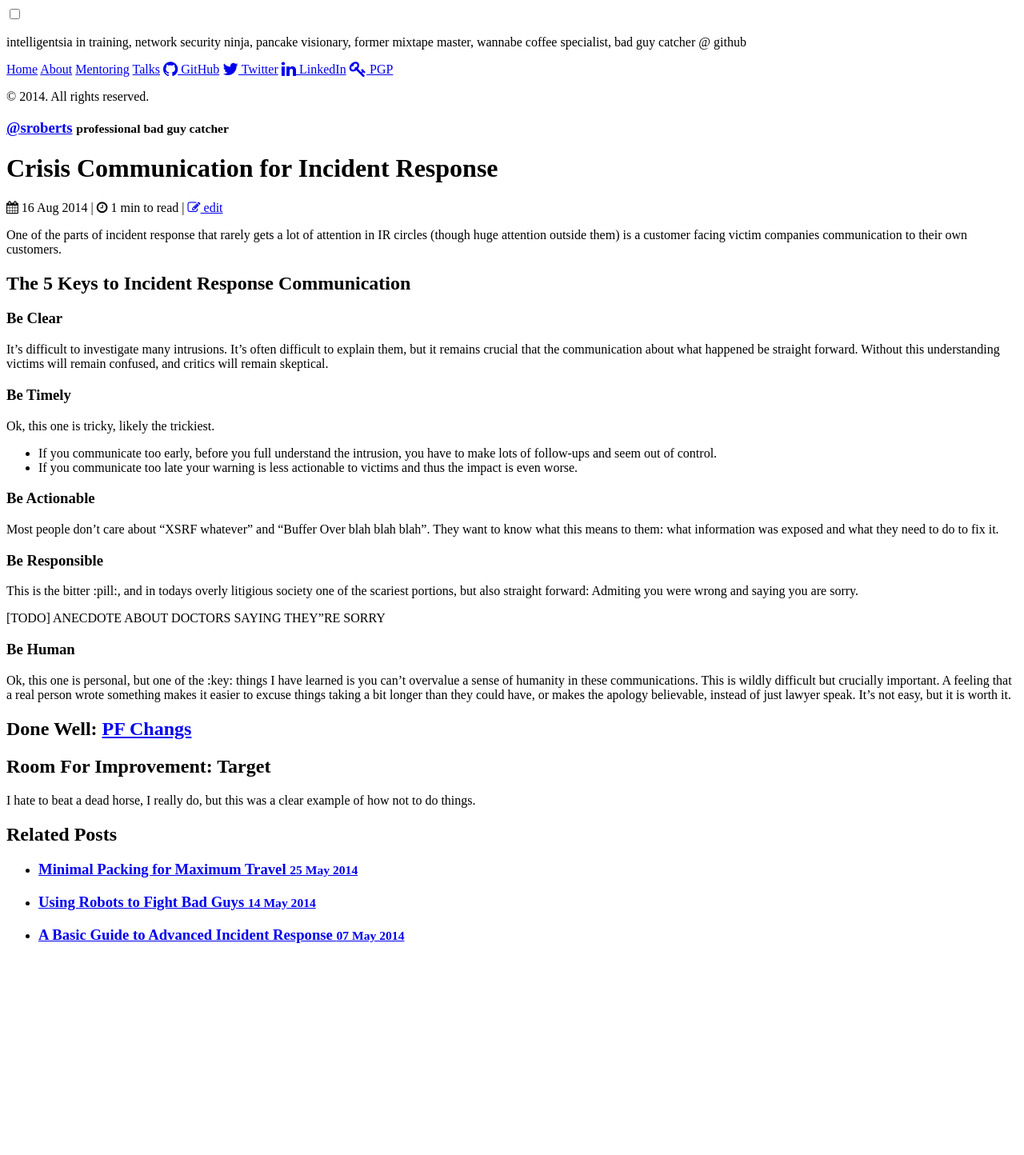
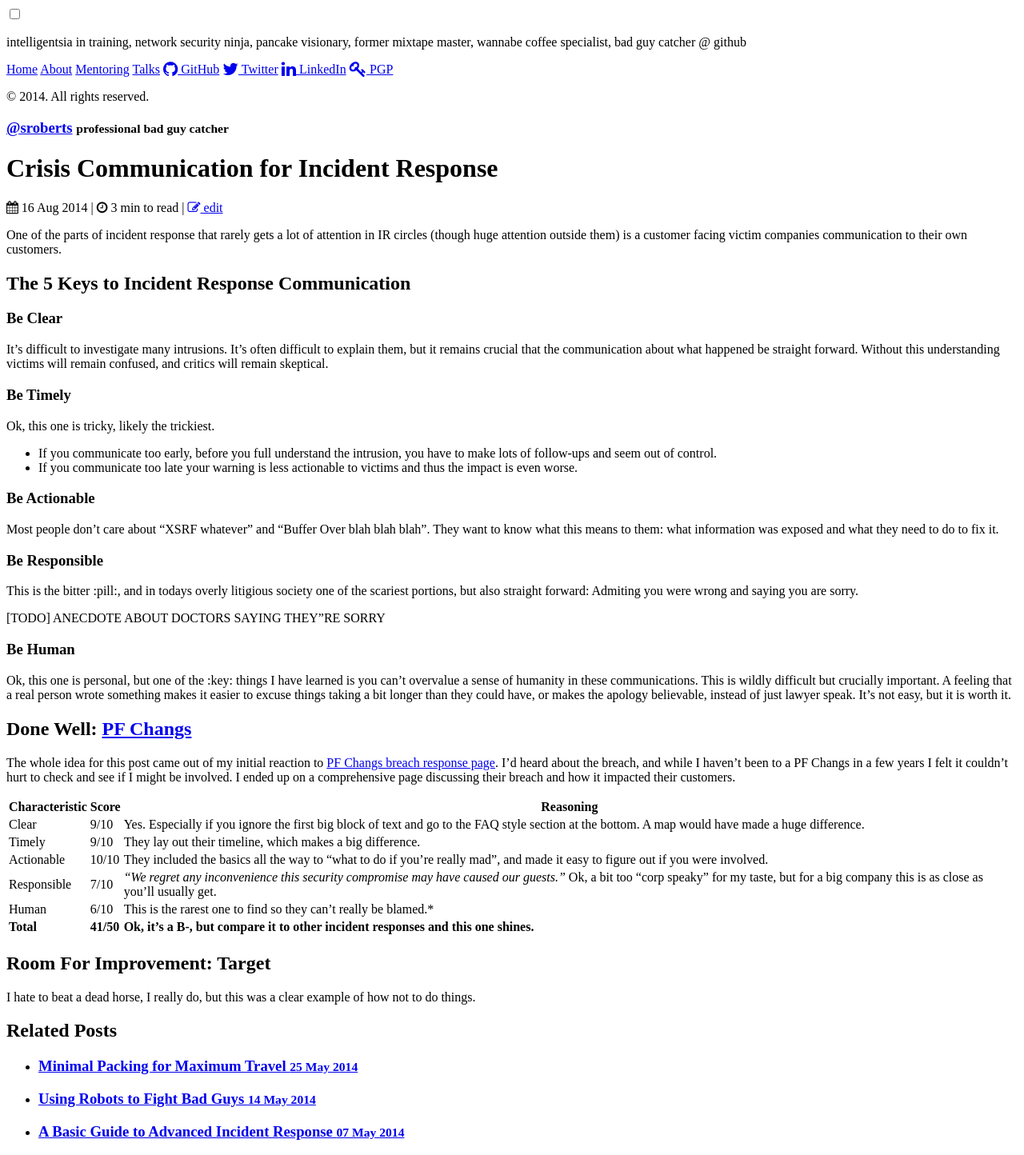
Before and after one commit to sroberts/sroberts.github.io, a Jekyll site: the page built from _posts/2014-08-16-crisis-comms-for-ir.md, in a window 1280 px wide. Shown: the whole page at 80% size. Built offline with Jekyll 4.4.1, drawn with Linux system fonts in a browser that asks for light colours; nearby versions of some CDN libraries; Markdown is read by kramdown in place of the engine named in the settings; before the commit the page ends 1199 px from its top, so only the background shows below that.

Commit message:
Wrote up PF Chang's section

```diff
--- a/_posts/2014-08-16-crisis-comms-for-ir.md
+++ b/_posts/2014-08-16-crisis-comms-for-ir.md
@@ -28,6 +28,17 @@ Ok, this one is personal, but one of the :key: things I have learned is you can'
 
 ## Done Well: [PF Changs](http://www.pfchangs.com/security/)
 
+The whole idea for this post came out of my initial reaction to [PF Changs breach response page](http://www.pfchangs.com/security/). I'd heard about the breach, and while I haven't been to a PF Changs in a few years I felt it couldn't hurt to check and see if I might be involved. I ended up on a comprehensive page discussing their breach and how it impacted their customers.
+
+| Characteristic | Score | Reasoning |
+| -------------- | ----- | --------- |
+| Clear | 9/10 | Yes. Especially if you ignore the first big block of text and go to the FAQ style section at the bottom. A map would have made a huge difference. |
+| Timely | 9/10 | They lay out their timeline, which makes a big difference.  |
+| Actionable | 10/10 | They included the basics all the way to "what to do if you're really mad", and made it easy to figure out if you were involved. |
+| Responsible | 7/10 | _"We regret any inconvenience this security compromise may have caused our guests."_  Ok, a bit too "corp speaky" for my taste, but for a big company this is as close as you'll usually get. |
+| Human | 6/10 | This is the rarest one to find so they can't really be blamed.* |
+| __Total__ | __41/50__ | __Ok, it's a B-, but compare it to other incident responses and this one shines.__ |
+
 ## Room For Improvement: Target
 
 I hate to beat a dead horse, I really do, but this was a clear example of how not to do things.
```
